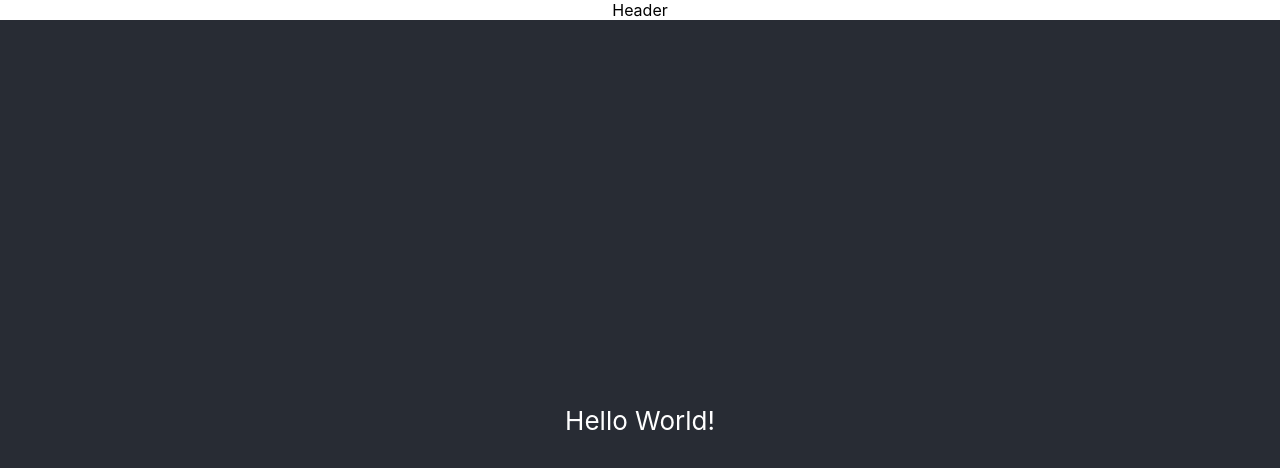
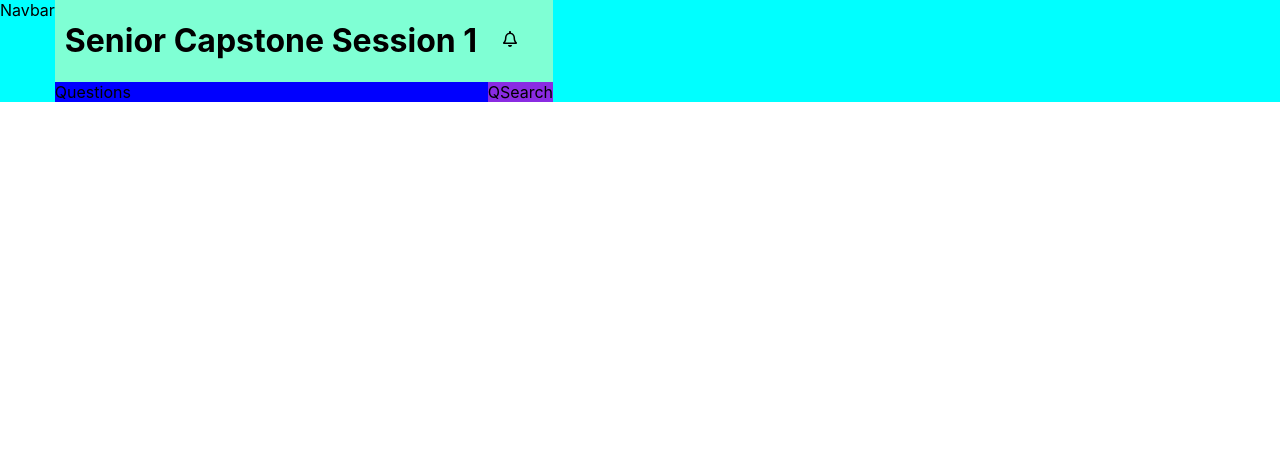
Before and after one commit to marideguia/ghost-post, a React (Create React App) app in the folder ghost-post-app/: page / in a window 1280 px wide. Shown: the top 468 px of the page. Built offline with nearby package versions, Linux system fonts and the light colour scheme.

Commit message:
update format

```diff
--- a/ghost-post-app/src/App.css
+++ /dev/null
@@ -1,38 +0,0 @@
-.App {
-  text-align: center;
-}
-
-/* .App-logo {
-  height: 40vmin;
-  pointer-events: none;
-}
-
-@media (prefers-reduced-motion: no-preference) {
-  .App-logo {
-    animation: App-logo-spin infinite 20s linear;
-  }
-} */
-
-.App-header {
-  background-color: #282c34;
-  min-height: 100vh;
-  display: flex;
-  flex-direction: column;
-  align-items: center;
-  justify-content: center;
-  font-size: calc(10px + 2vmin);
-  color: white;
-}
-/*
-.App-link {
-  color: #61dafb;
-}
-
-@keyframes App-logo-spin {
-  from {
-    transform: rotate(0deg);
-  }
-  to {
-    transform: rotate(360deg);
-  }
-} */
--- a/ghost-post-app/src/App.js
+++ b/ghost-post-app/src/App.js
@@ -1,14 +1,26 @@
-import './App.css';
 import Header from './components/Header'
+import Navbar from './components/Navbar'
+import Comment from './components/Comment'
+import Questions from './components/Questions'
+import QSearch from './components/QSearch'
+
+
 
 const App = () => {
   return (
     <div className="App">
-      <Header />
-      <header className="App-header">
-        Hello World!
-      </header>
+      <div className="container">
+        <Navbar />
+        <div className = "column-container">
+          <Header title="Senior Capstone Session 1"/>
+          <div className = "q-container">
+            <Questions />
+            <QSearch />
+          </div>
 
+        </div>
+
+      </div>
     </div>
   );
 }
--- /dev/null
+++ b/ghost-post-app/src/components/Comment.js
@@ -0,0 +1,7 @@
+const Comment = () => {
+  return (
+    <div>Comment</div>
+  )
+}
+
+export default Comment
--- a/ghost-post-app/src/components/Header.js
+++ b/ghost-post-app/src/components/Header.js
@@ -1,8 +1,19 @@
+import { FaRegBell } from 'react-icons/fa'
 
-const Header = () => {
+
+const Header = ({title}) => {
   return (
-    <div>Header</div>
+    <header className="QsHeader">
+      <h1>
+        {title}
+      </h1>
+      <div className="bell">
+        <FaRegBell onClick={() => console.log("notification bell clicked")}></FaRegBell>
+      </div>
+    </header>
   )
 }
 
+
+
 export default Header
--- /dev/null
+++ b/ghost-post-app/src/components/QSearch.js
@@ -0,0 +1,7 @@
+const QSearch = () => {
+  return (
+    <div className="QSearch">QSearch</div>
+  )
+}
+
+export default QSearch
--- /dev/null
+++ b/ghost-post-app/src/components/Questions.js
@@ -0,0 +1,7 @@
+const Questions = () => {
+  return (
+    <div>Questions</div>
+  )
+}
+
+export default Questions
--- a/ghost-post-app/src/index.css
+++ b/ghost-post-app/src/index.css
@@ -1,13 +1,47 @@
 body {
   margin: 0;
-  font-family: -apple-system, BlinkMacSystemFont, 'Segoe UI', 'Roboto', 'Oxygen',
-    'Ubuntu', 'Cantarell', 'Fira Sans', 'Droid Sans', 'Helvetica Neue',
+  font-family: -apple-system, BlinkMacSystemFont, "Segoe UI", "Roboto", "Oxygen",
+    "Ubuntu", "Cantarell", "Fira Sans", "Droid Sans", "Helvetica Neue",
     sans-serif;
   -webkit-font-smoothing: antialiased;
   -moz-osx-font-smoothing: grayscale;
 }
 
 code {
-  font-family: source-code-pro, Menlo, Monaco, Consolas, 'Courier New',
+  font-family: source-code-pro, Menlo, Monaco, Consolas, "Courier New",
     monospace;
 }
+
+.container {
+  background-color: aqua;
+  display: flex;
+}
+
+.column-container {
+  background-color: aquamarine;
+  display: flex;
+  flex-direction: column;
+}
+
+.QsHeader {
+  /* background-color: aqua; */
+  display: flex;
+  margin: 0px 10px;
+}
+
+.q-container {
+  background-color: blue;
+  display: flex;
+}
+
+.QSearch {
+  background-color: blueviolet;
+  display: flex;
+  flex-direction: column;
+  margin-left: auto;
+}
+
+.bell {
+  /* background-color: aquamarine; */
+  margin: auto 25px;
+}
```
Also changed, not shown: ghost-post-app/src/components/Question.js (deleted, +0 -7 lines).
